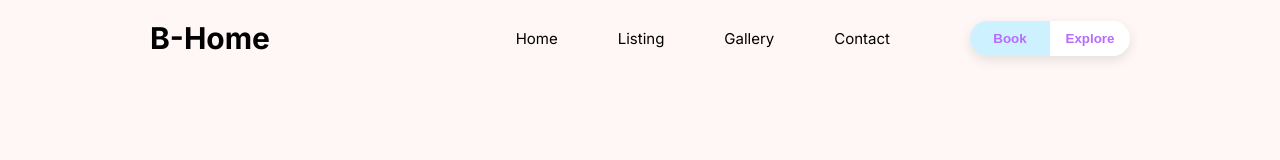
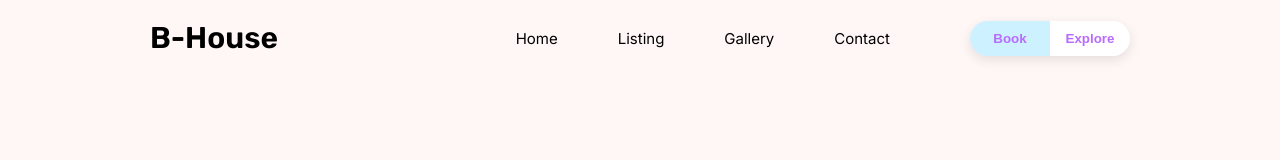
Before and after one commit to birajlamichhane75/b-house-nextjs, a Next.js app: page /book in a window 1280 px wide. Shown: the top 160 px of the page. Built offline with nearby package versions, Linux system fonts and the light colour scheme.

Commit message:
font added

```diff
--- a/components/Navbar.tsx
+++ b/components/Navbar.tsx
@@ -1,12 +1,19 @@
 import Link from 'next/link';
 import * as React from 'react';
+import { Rubik } from 'next/font/google';
+
+const rubik = Rubik({
+    weight:'600',
+    subsets:["latin"],
+    display:'swap'
+})
 
 const Navbar = () => {
     return (
         <>
         <div className="nav">
             <div className="nleft">
-                <h3>B-Home</h3>
+                <h3 className={rubik.className}>B-House</h3>
             </div>
             <div className="nright">
                 <ul>
```
